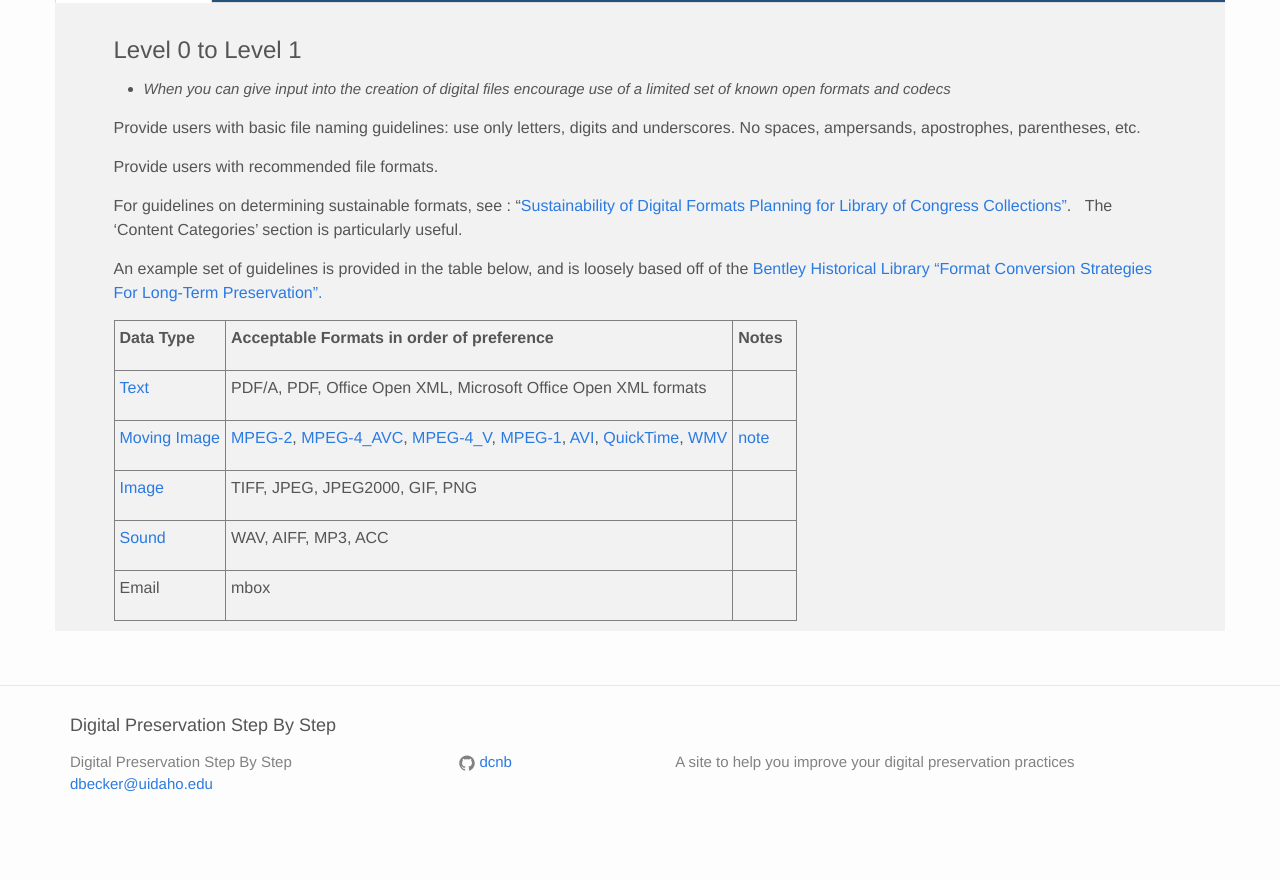
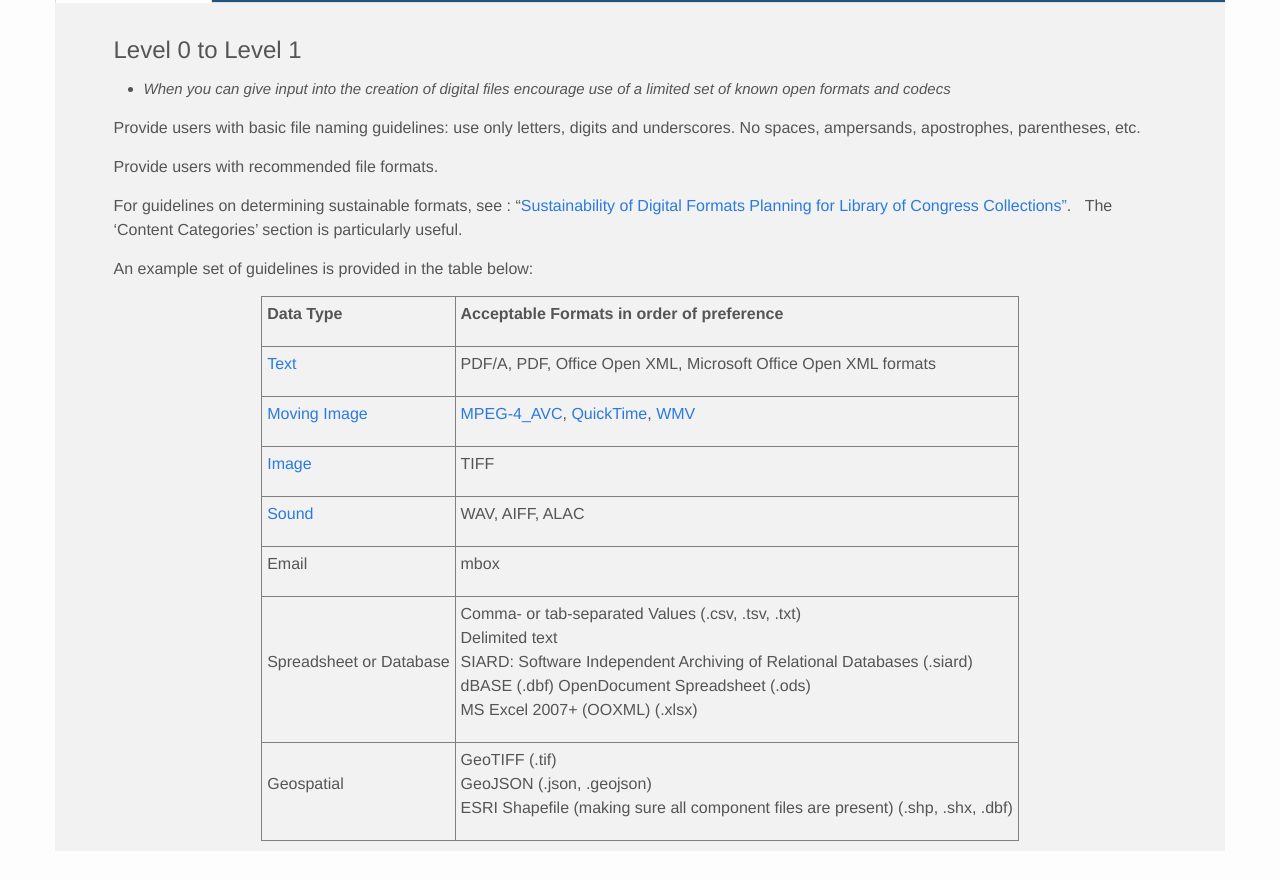
Before and after one commit to dcnb/digprezsteps, a Jekyll site: the page built from formats.markdown, in a window 1280 px wide and 900 px high, scrolled down 513 px. Shown: the top 880 px of the window. Built offline with Jekyll 4.4.1, drawn with Linux system fonts in a browser that asks for light colours; before the commit the page ends 1369 px from its top, so only the background shows below that.

Commit message:
revised formats page

```diff
--- a/_includes/formats/step1.html
+++ b/_includes/formats/step1.html
@@ -2,10 +2,9 @@
 
 <p>Provide users with recommended file formats.</p>
 <p>For guidelines on determining sustainable formats, see : &ldquo;<a href="http://www.digitalpreservation.gov/formats/index.shtml">Sustainability of Digital Formats Planning for Library of Congress Collections&rdquo;</a>. &nbsp;&nbsp;The &lsquo;Content Categories&rsquo; section is particularly useful. </p>
-<p>An example set of guidelines is provided in the table below, and is loosely based off of the
-<a href="http://bentley.umich.edu/about/what-we-do/digital-curation-strategies-and-procedures/680-2/">Bentley Historical Library &ldquo;Format Conversion Strategies For Long-Term Preservation&rdquo;.</a></p>
+<p>An example set of guidelines is provided in the table below:</p>
 
-<table>
+<table class="center">
 <tbody>
 <tr>
 <td>
@@ -13,9 +12,6 @@
 </td>
 <td>
 <p><strong>Acceptable Formats in order of preference</strong></p>
-</td>
-<td>
-<p><strong>Notes &nbsp;</strong></p>
 </td>
 </tr>
 <tr>
@@ -25,42 +21,36 @@
 <td>
 <p>PDF/A, PDF, Office Open XML, Microsoft Office Open XML formats</p>
 </td>
-<td>
-<p>&nbsp;</p>
-</td>
+
 </tr>
 <tr>
 <td>
 <p><a href="http://www.digitalpreservation.gov/formats/content/video_preferences.shtml">Moving Image</a></p>
 </td>
 <td>
-<p><a href="http://www.digitalpreservation.gov/formats/fdd/fdd000028.shtml">MPEG-2</a>, <a href="http://www.digitalpreservation.gov/formats/fdd/fdd000081.shtml">MPEG-4_AVC</a>, <a href="http://www.digitalpreservation.gov/formats/fdd/fdd000080.shtml">MPEG-4_V</a>, <a href="http://www.digitalpreservation.gov/formats/fdd/fdd000035.shtml">MPEG-1</a>, <a href="http://www.digitalpreservation.gov/formats/fdd/fdd000059.shtml">AVI</a>, <a href="http://www.digitalpreservation.gov/formats/fdd/fdd000052.shtml">QuickTime</a>, <a href="http://www.digitalpreservation.gov/formats/fdd/fdd000091.shtml">WMV</a></p>
+<p><a href="http://www.digitalpreservation.gov/formats/fdd/fdd000081.shtml">MPEG-4_AVC</a>, <!--<a href="http://www.digitalpreservation.gov/formats/fdd/fdd000080.shtml">MPEG-4_V</a>, <a href="http://www.digitalpreservation.gov/formats/fdd/fdd000035.shtml">MPEG-1</a>, <a href="http://www.digitalpreservation.gov/formats/fdd/fdd000059.shtml">AVI</a>,--> <a href="http://www.digitalpreservation.gov/formats/fdd/fdd000052.shtml">QuickTime</a>, <a href="http://www.digitalpreservation.gov/formats/fdd/fdd000091.shtml">WMV</a></p>
 </td>
-<td>
+<!--<td>
 <p><a href="#" data-toggle="popover" data-placement="top"  data-content="Prefer formats that are not copy-protected, contain relatively complete descriptive and technical metadata. For audio streams in MPEG-2 and -4 formats, AAC is preferred to other audio encodings.">note</a></p>
-</td>
+</td>-->
 </tr>
 <tr>
 <td>
 <p><a href="http://www.digitalpreservation.gov/formats/content/still_preferences.shtml">Image</a></p>
 </td>
 <td>
-<p>TIFF, JPEG, JPEG2000, GIF, PNG</p>
+<p>TIFF</p>
 </td>
-<td>
-<p>&nbsp;</p>
-</td>
+
 </tr>
 <tr>
 <td>
 <p><a href="http://www.digitalpreservation.gov/formats/content/sound_preferences.shtml">Sound</a></p>
 </td>
 <td>
-<p>WAV, AIFF, MP3, ACC</p>
+<p>WAV, AIFF, ALAC</p>
 </td>
-<td>
-<p>&nbsp;</p>
-</td>
+
 </tr>
 <tr>
 <td>
@@ -69,8 +59,29 @@
 <td>
 <p>mbox</p>
 </td>
+</tr>
+<tr>
 <td>
-<p>&nbsp;</p>
+<p>Spreadsheet or Database</p>
+</td>
+<td>
+<p>Comma- or tab-separated Values (.csv, .tsv, .txt)<br/>
+Delimited text<br/>
+SIARD: Software Independent Archiving of Relational Databases (.siard)<br/>
+dBASE (.dbf) OpenDocument Spreadsheet (.ods)<br/>
+MS Excel 2007+ (OOXML) (.xlsx)<br/>
+</p>
+</td>
+</tr>
+<tr>
+<td>
+<p>Geospatial</p>
+</td>
+<td>
+<p>GeoTIFF (.tif)<br/>
+GeoJSON (.json, .geojson)<br/>
+ESRI Shapefile (making sure all component files are present) (.shp, .shx, .dbf)<br/>
+</p>
 </td>
 </tr>
 </tbody>
```
